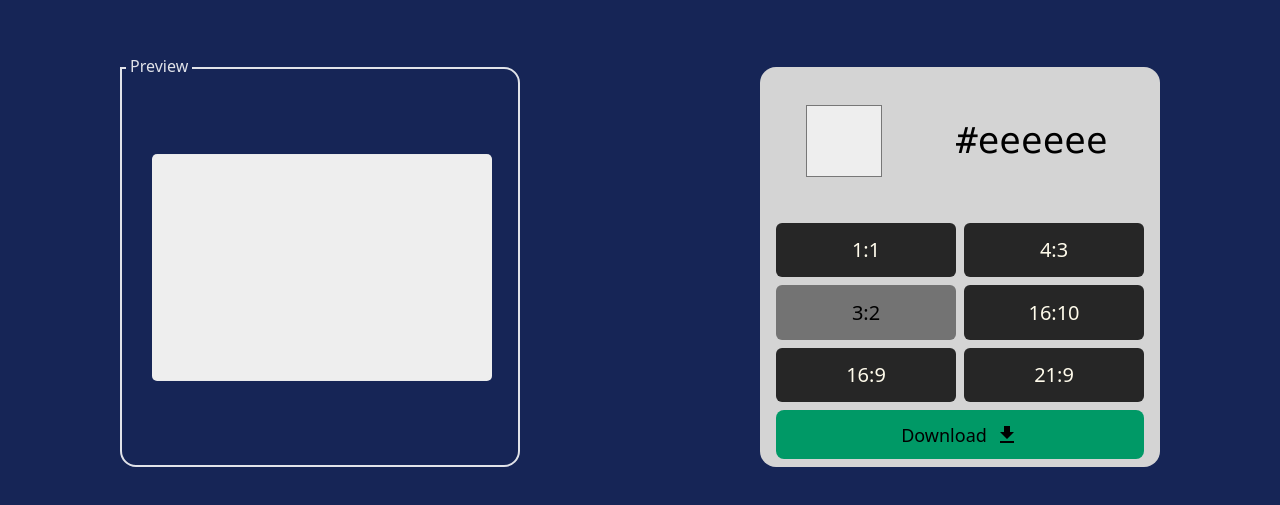
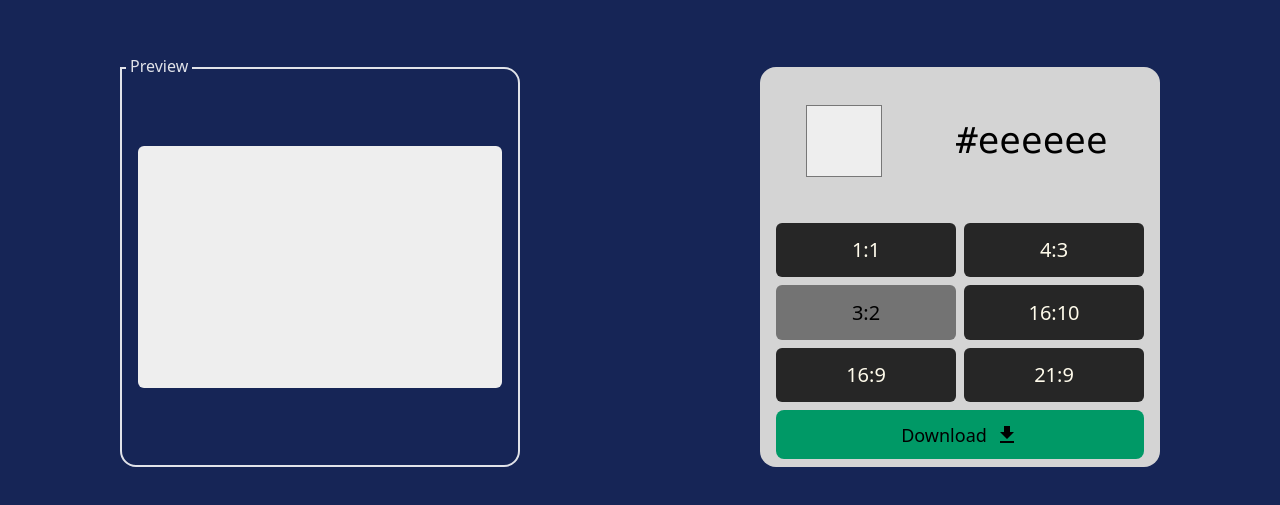
Before and after one commit to 1O-dev/solid-bg-generator, a React (Vite) app: page / in a window 1280 px wide. Shown: the part 133-638 px from the top of the page. Built offline with nearby package versions, Linux system fonts and the light colour scheme.

Commit message:
add animations and make a good resolotions backgrounds v1.1.0

```diff
--- a/src/App.jsx
+++ b/src/App.jsx
@@ -1,56 +1,54 @@
-import { useEffect, useRef, useState } from "react";
+import { useState } from "react";
 import { MdFileDownload } from "react-icons/md";
 
 function App() {
   const [color,setColor] = useState("#eeeeee")
   const [selectedI,setSelectedI] = useState(2)
 
-  const aspictRatios = [
-    { id: 0, ratio: '1:1', width: 400, height: 400, label: 'Square' },
-    { id: 1, ratio: '4:3', width: 400, height: 300, label: 'Standard' },
-    { id: 2, ratio: '3:2', width: 400, height: 267, label: 'Classic' },
-    { id: 3, ratio: '16:10', width: 400, height: 250, label: 'Widescreen' },
-    { id: 4, ratio: '16:9', width: 400, height: 225, label: 'Video' },
-    { id: 5, ratio: '21:9', width: 400, height: 171, label: 'Ultrawide' }
+const aspectRatios = [
+  { id: 0, ratio: '1:1', width: 1024, height: 1024, label: 'Square', tailwindVal: "aspect-[1/1]" },
+  { id: 1, ratio: '4:3', width: 1024, height: 768, label: 'Standard', tailwindVal: "aspect-[4/3]" },
+  { id: 2, ratio: '3:2', width: 1024, height: 682.67, label: 'Classic', tailwindVal: "aspect-[3/2]" },
+  { id: 3, ratio: '16:10', width: 1024, height: 640, label: 'Widescreen', tailwindVal: "aspect-[16/10]" },
+  { id: 4, ratio: '16:9', width: 1024, height: 576, label: 'Video', tailwindVal: "aspect-[16/9]" },
+  { id: 5, ratio: '21:9', width: 1024, height: 438.86, label: 'Ultrawide', tailwindVal: "aspect-[21/9]" }
+];
 
-  ]
-  const mainCanvasRef = useRef(null)
 
-  useEffect(()=>{
-    const mainCanvas = mainCanvasRef.current
+
+  const handleDownload = ()=>{
+    const mainCanvas = document.createElement("canvas")
+    mainCanvas.height = aspectRatios[selectedI].height
+    mainCanvas.width = aspectRatios[selectedI].width
     const ctx = mainCanvas.getContext("2d")
     ctx.fillStyle = color
-    ctx.fillRect(0,0,mainCanvas.width,mainCanvas.height)
-  },[selectedI,color])
-
-  const handleDownload = ()=>{
-    const Canvas = document.querySelector("canvas");
-    if (!Canvas) return;
-    const pngEX = Canvas.toDataURL("image/png").replace(
+    ctx.fillRect(0,0,aspectRatios[selectedI].width,aspectRatios[selectedI].height)
+    if (!mainCanvas) return;
+    const pngEX = mainCanvas.toDataURL("image/png").replace(
       "image/png",
       "image/octet-stream"
     );
     const link = document.createElement("a");
     link.href = pngEX;
-    link.download = `${color}-bg.png`;
+    link.download = `${aspectRatios[selectedI].ratio} ${color}-bg.png`;
     link.click();
   }
 
   return (
      <div className="flex justify-around items-center h-screen">
-      <div className="h-100 w-100 border-2 rounded-2xl rounded-tl-none relative grid place-items-center">
-        <p className="top-[-15px] absolute bg-blue-950 left-1 px-1">Preview</p>
-        <canvas ref={mainCanvasRef} height={aspictRatios[selectedI].height} width={aspictRatios[selectedI].width} className="scale-85 rounded-md"></canvas>
+      <div className="h-100 w-100 border-2 rounded-2xl rounded-tl-none relative p-4 grid place-items-center">
+        <p className="top-[-15px] absolute bg-blue-950 left-1 px-1 ">Preview</p>
+        <div className={` myProp1 grid place-items-center w-full rounded-md  ${aspectRatios[selectedI].tailwindVal} `} style={{backgroundColor:color}}></div>
       </div>
 
 
-             <main className="bg-neutral-300 h-100 w-100 rounded-2xl grid grid-row  -2 text-black ">
+             <main className="bg-neutral-300 h-100 w-100 rounded-2xl grid grid-row-2 text-black ">
                  <div className="p-2 flex justify-around items-center">
                      <input type="color" value={color} onChange={(e)=>setColor(e.target.value)} className=" size-20"/>
                      <input className="font-mono text-4xl w-40 " value={color} type="text" onChange={(e)=>setColor(e.target.value)} />
                  </div>
                  <div className="px-4 py-2 grid-cols-2 grid gap-2">
-                     {aspictRatios.map((elem,i)=>(
+                     {aspectRatios.map((elem,i)=>(
                          <div key={i} className={`px-4 py-2  text-xl flex justify-center items-center rounded-md transition-all ${i === selectedI ? "bg-neutral-500" : "bg-neutral-800 text-amber-50"}`} onClick={()=>setSelectedI(i)}>{elem.ratio}</div>
                      ))}
                      <button className="col-span-2 row-span-2 bg-emerald-600 rounded-lg text-lg flex justify-center  gap-2 items-center" onClick={handleDownload}>Download<MdFileDownload className="size-6"/></button>
@@ -59,7 +57,12 @@ function App() {
      </div>
   )
 }
-
-
+////TODO:
+//  !fix UI
+//  !recent colors
+//  !cromas
+//  !add custom
+// *good resolotion
+// *animations
 
 export default App
--- a/src/index.css
+++ b/src/index.css
@@ -13,3 +13,6 @@
   -webkit-font-smoothing: antialiased;
   -moz-osx-font-smoothing: grayscale;
 }
+.myProp1{
+  transition: aspect-ratio 0.4s;
+}
```
